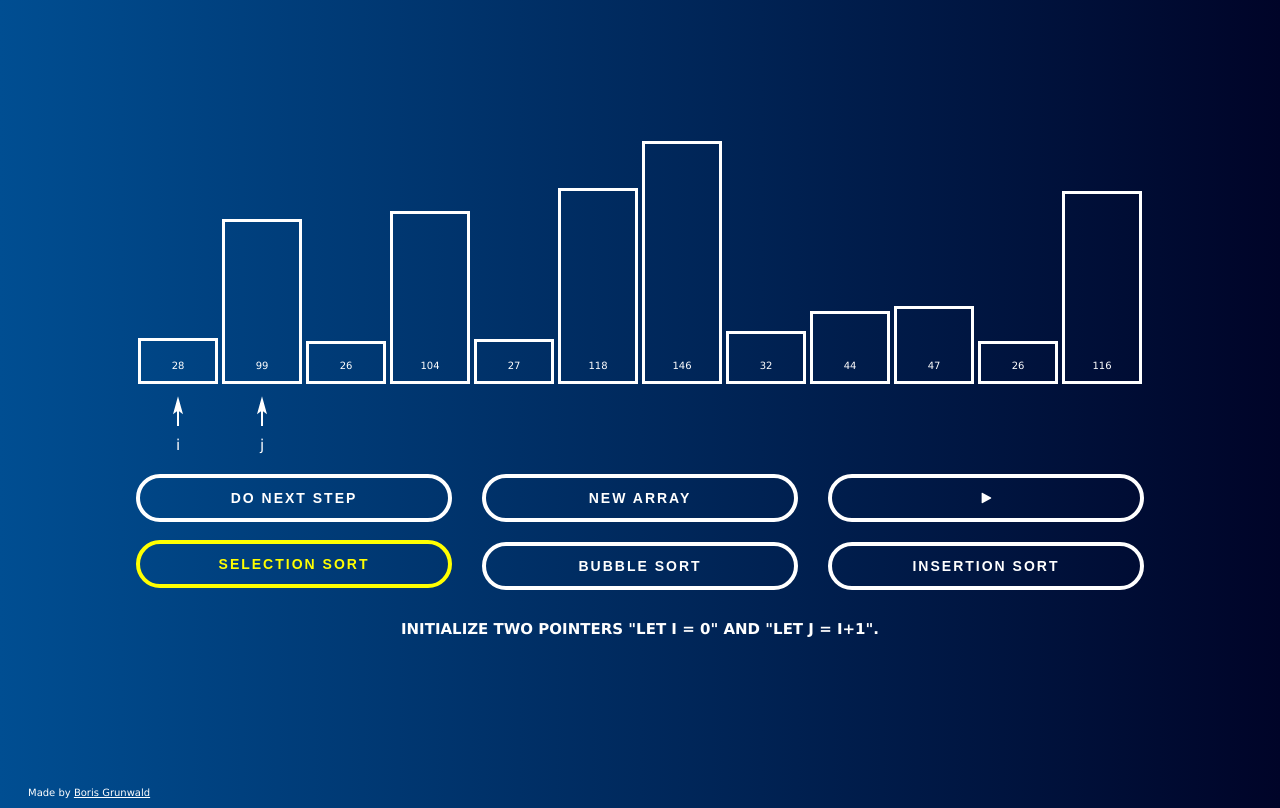
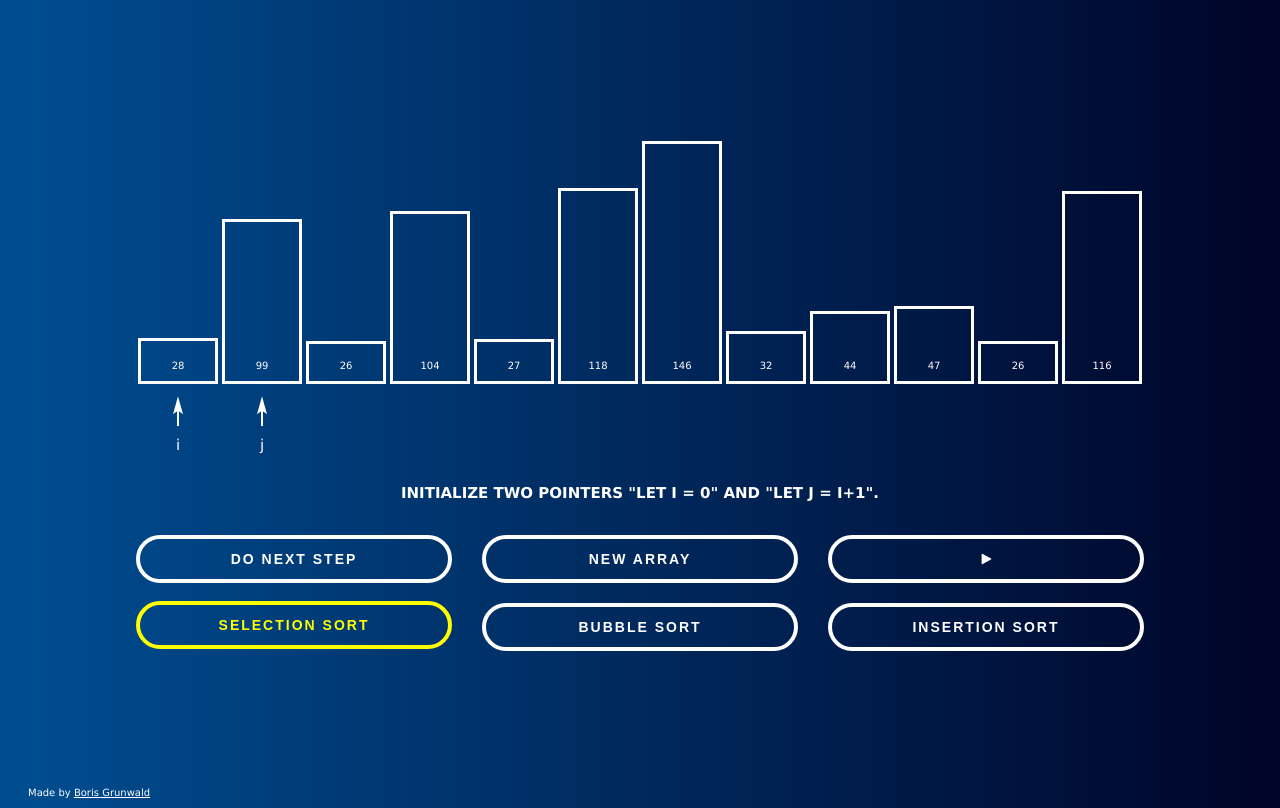
Before and after one commit to jikol1906/visualSorter, a website built with Parcel: page index.html in a window 1280 px wide. Built offline with nearby package versions, Linux system fonts and the light colour scheme.

Commit message:
moved statusmessage above buttons

```diff
--- a/index.html
+++ b/index.html
@@ -15,14 +15,14 @@
             <span id="i" class="movable">i</span> -->
           </div>
         </div>
+        <div>
+          <h2 id="statusmessage"></h2>
+        </div>
         <div class="button-wrapper">
           <button id="next-step">Do next step</button>
           <button id="new">New array</button>
           <button id="auto">Start</button>
         </div>
-      </div>
-      <div>
-        <h2 id="statusmessage"></h2>
       </div>
     </main>
     <footer>
--- a/styles/styles.scss
+++ b/styles/styles.scss
@@ -125,10 +125,6 @@ body {
   @media only screen and (max-width:$bp-md) {
     font-size: 1rem;
   }
-
-  @media only screen and (max-width:$bp-sm) {
-    display: none;
-  }
 }
 
 #next-step {
```
